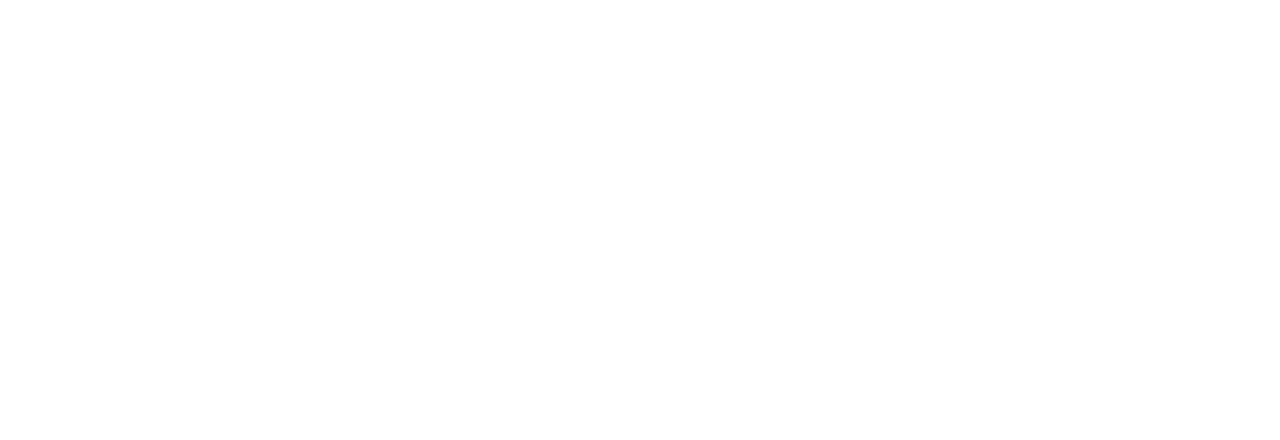
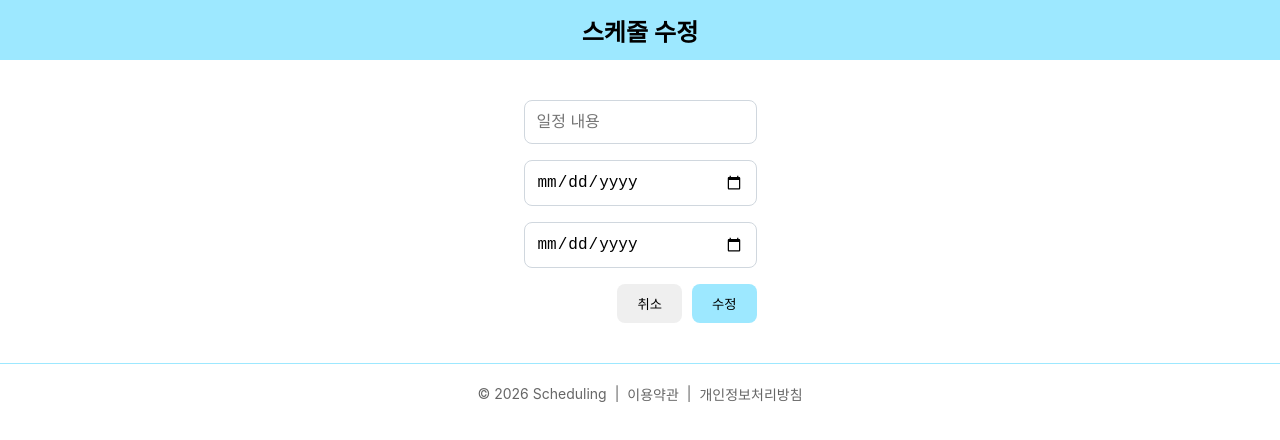
Before and after one commit to sejinzx/scheduling, a React (Create React App) app in the folder frontend/: page /schedule/edit/1 in a window 1280 px wide. Before the commit this address had no page. Shown: the top 440 px of the page. Built offline with nearby package versions, Linux system fonts and the light colour scheme; no server answers.

Commit message:
feat: add, update schedule

```diff
--- a/frontend/src/App.js
+++ b/frontend/src/App.js
@@ -3,6 +3,8 @@
 import Layout from "./layout/Layout";
 import TodoPage from "./pages/TodoPage";
 import SchedulePage from "./pages/SchedulePage";
+import ScheduleCreatePage from "./pages/ScheduleCreatePage";
+import ScheduleEditPage from "./pages/ScheduleEditPage";
 import "./App.css";
 
 function App() {
@@ -20,6 +22,8 @@
       <Route element={<Layout date={date} setDate={setDate} />}>
         <Route path="/" element={<TodoPage />} />
         <Route path="/schedule" element={<SchedulePage />} />
+        <Route path="/schedule/create" element={<ScheduleCreatePage />} />
+        <Route path="/schedule/edit/:id" element={<ScheduleEditPage />} />
       </Route>
     </Routes>
   );
--- a/frontend/src/components/Header/Header.js
+++ b/frontend/src/components/Header/Header.js
@@ -6,14 +6,26 @@
   const location = useLocation();
 
   const isSchedule = location.pathname === "/schedule";
+  const isCreate = location.pathname === "/schedule/create";
+  const isEdit = location.pathname.startsWith("/schedule/edit");
 
   return (
     <div className="header">
-      <div className="now_view">{isSchedule ? "캘린더" : "투두리스트"}</div>
+      <div className="now_view">
+        {isCreate
+          ? "스케줄 생성"
+          : isEdit
+            ? "스케줄 수정"
+            : isSchedule
+              ? "캘린더"
+              : "투두리스트"}
+      </div>
 
-      <Link to={isSchedule ? "/" : "/schedule"} className="menu">
-        {isSchedule ? "투두리스트" : "캘린더"}
-      </Link>
+      {!isCreate && !isEdit && (
+        <Link to={isSchedule ? "/" : "/schedule"} className="menu">
+          {isSchedule ? "투두리스트" : "캘린더"}
+        </Link>
+      )}
     </div>
   );
 };
--- a/frontend/src/components/Schedule/Schedule.js
+++ b/frontend/src/components/Schedule/Schedule.js
@@ -3,14 +3,15 @@
 import Calendar from "react-calendar";
 import "react-calendar/dist/Calendar.css";
 import "./Schedule.css";
+import { useNavigate } from "react-router-dom";
 
 const Schedule = () => {
   const { date, setDate } = useOutletContext();
-
   const [currentMonth, setCurrentMonth] = useState(new Date());
   const [monthSchedules, setMonthSchedules] = useState([]);
   const [schedules, setSchedules] = useState([]);
   const [isOpen, setIsOpen] = useState(false);
+  const navigate = useNavigate();
 
   // 선택한 날짜 일정 조회
   useEffect(() => {
@@ -101,7 +102,6 @@
             <button className="modal-close" onClick={() => setIsOpen(false)}>
               ✕
             </button>
-
             <h3>
               {new Date(date).getDate()}{" "}
               {
@@ -111,21 +111,43 @@
               }
               요일
             </h3>
-
             {schedules.length === 0 ? (
               <div className="empty-schedule">등록된 일정이 없습니다.</div>
             ) : (
               <div className="schedule-list">
                 {schedules.map((schedule) => (
                   <div key={schedule.scheduleSeq} className="schedule-item">
-                    {schedule.scheduleContent}
+                    <span>{schedule.scheduleContent}</span>
+
+                    <div
+                      className="schedule-edit-page"
+                      onClick={() =>
+                        navigate(`/schedule/edit/${schedule.scheduleSeq}`)
+                      }
+                    >
+                      수정
+                    </div>
                   </div>
                 ))}
               </div>
             )}
+
+            <button
+              className="create-btn"
+              onClick={() => navigate("/schedule/create", { state: { date } })}
+            >
+              +
+            </button>
           </div>
         </div>
       )}
+
+      <button
+        className="create-btn"
+        onClick={() => navigate("/schedule/create")}
+      >
+        +
+      </button>
     </div>
   );
 };
--- /dev/null
+++ b/frontend/src/components/Schedule/ScheduleCreate.css
@@ -0,0 +1,33 @@
+.schedule-create {
+  max-width: 600px;
+  margin: 40px auto;
+
+  display: flex;
+  flex-direction: column;
+  gap: 16px;
+}
+
+.schedule-create input {
+  padding: 12px;
+  border: 1px solid #d0d7de;
+  border-radius: 8px;
+  font-size: 16px;
+}
+
+.button-group {
+  display: flex;
+  justify-content: flex-end;
+  gap: 10px;
+}
+
+.button-group button {
+  border: none;
+  border-radius: 8px;
+
+  padding: 10px 20px;
+  cursor: pointer;
+}
+
+.button-group button:last-child {
+  background: #9de8ff;
+}
--- /dev/null
+++ b/frontend/src/components/Schedule/ScheduleCreate.js
@@ -0,0 +1,96 @@
+import { useState, useEffect } from "react";
+import { useNavigate, useLocation } from "react-router-dom";
+import "./ScheduleCreate.css";
+
+const ScheduleCreate = () => {
+  const navigate = useNavigate();
+  const location = useLocation();
+
+  const [type, setType] = useState("schedule");
+  const [scheduleContent, setScheduleContent] = useState("");
+  const [scheduleDate, setScheduleDate] = useState("");
+  const [scheduleEndDate, setScheduleEndDate] = useState("");
+
+  useEffect(() => {
+    if (location.state?.date) {
+      setScheduleDate(location.state.date);
+      setScheduleEndDate(location.state.date);
+    }
+  }, [location.state]);
+
+  const createSchedule = () => {
+    fetch("/api/schedule/new", {
+      method: "POST",
+      headers: {
+        "Content-Type": "application/json",
+      },
+      body: JSON.stringify({
+        scheduleContent,
+        scheduleDate,
+        scheduleEndDate,
+      }),
+    })
+      .then((res) => {
+        if (!res.ok) throw new Error("생성 실패");
+        return res.json();
+      })
+      .then(() => {
+        navigate("/schedule");
+      })
+      .catch(console.error);
+  };
+
+  return (
+    <div className="schedule-create">
+      <input
+        type="text"
+        placeholder="일정 내용"
+        value={scheduleContent}
+        onChange={(e) => setScheduleContent(e.target.value)}
+      />
+
+      <div>
+        <label>
+          <input
+            type="radio"
+            value="schedule"
+            checked={type === "schedule"}
+            onChange={(e) => setType(e.target.value)}
+          />
+          일정
+        </label>
+
+        <label>
+          <input
+            type="radio"
+            value="period"
+            checked={type === "period"}
+            onChange={(e) => setType(e.target.value)}
+          />
+          기간
+        </label>
+      </div>
+
+      {type === "schedule" ? (
+        <input
+          type="date"
+          value={scheduleDate}
+          onChange={(e) => setScheduleDate(e.target.value)}
+        />
+      ) : (
+        <input
+          type="date"
+          value={scheduleEndDate}
+          onChange={(e) => setScheduleEndDate(e.target.value)}
+        />
+      )}
+
+      <div className="button-group">
+        <button onClick={() => navigate("/schedule")}>취소</button>
+        <button onClick={createSchedule}>생성</button>
+      </div>
+    </div>
+  );
+};
+
+export default ScheduleCreate;
--- /dev/null
+++ b/frontend/src/components/Schedule/ScheduleEdit.css
@@ -0,0 +1,33 @@
+.schedule-edit {
+  max-width: 600px;
+  margin: 40px auto;
+
+  display: flex;
+  flex-direction: column;
+  gap: 16px;
+}
+
+.schedule-edit input {
+  padding: 12px;
+  border: 1px solid #d0d7de;
+  border-radius: 8px;
+  font-size: 16px;
+}
+
+.button-group {
+  display: flex;
+  justify-content: flex-end;
+  gap: 10px;
+}
+
+.button-group button {
+  border: none;
+  border-radius: 8px;
+
+  padding: 10px 20px;
+  cursor: pointer;
+}
+
+.button-group button:last-child {
+  background: #9de8ff;
+}
--- /dev/null
+++ b/frontend/src/components/Schedule/ScheduleEdit.js
@@ -0,0 +1,76 @@
+import { useEffect, useState } from "react";
+import { useNavigate, useParams } from "react-router-dom";
+
+import "./ScheduleEdit.css";
+
+const ScheduleEdit = () => {
+  const navigate = useNavigate();
+
+  const [scheduleContent, setScheduleContent] = useState("");
+  const [scheduleDate, setScheduleDate] = useState("");
+  const [scheduleEndDate, setScheduleEndDate] = useState("");
+  const { id } = useParams();
+
+  useEffect(() => {
+    fetch(`/api/schedule/${id}`)
+      .then((res) => res.json())
+      .then((data) => {
+        setScheduleContent(data.scheduleContent || "");
+        setScheduleDate(data.scheduleDate || "");
+        setScheduleEndDate(data.scheduleEndDate || "");
+      })
+      .catch(console.error);
+  }, [id]);
+
+  const editSchedule = (id) => {
+    fetch(`/api/schedule/update/${id}`, {
+      method: "PUT",
+      headers: {
+        "Content-Type": "application/json",
+      },
+      body: JSON.stringify({
+        scheduleContent,
+        scheduleDate,
+        scheduleEndDate,
+      }),
+    })
+      .then((res) => {
+        if (!res.ok) throw new Error("수정 실패");
+        return res.json();
+      })
+      .then(() => {
+        navigate("/schedule");
+      })
+      .catch(console.error);
+  };
+
+  return (
+    <div className="schedule-edit">
+      <input
+        type="text"
+        placeholder="일정 내용"
+        value={scheduleContent}
+        onChange={(e) => setScheduleContent(e.target.value)}
+      />
+
+      <input
+        type="date"
+        value={scheduleDate}
+        onChange={(e) => setScheduleDate(e.target.value)}
+      />
+
+      <input
+        type="date"
+        value={scheduleEndDate}
+        onChange={(e) => setScheduleEndDate(e.target.value)}
+      />
+
+      <div className="button-group">
+        <button onClick={() => navigate("/schedule")}>취소</button>
+        <button onClick={() => editSchedule(id)}>수정</button>
+      </div>
+    </div>
+  );
+};
+
+export default ScheduleEdit;
--- /dev/null
+++ b/frontend/src/pages/ScheduleCreatePage.js
@@ -0,0 +1,7 @@
+import ScheduleCreate from "../components/Schedule/ScheduleCreate";
+
+const ScheduleCreatePage = () => {
+  return <ScheduleCreate />;
+};
+
+export default ScheduleCreatePage;
--- /dev/null
+++ b/frontend/src/pages/ScheduleEditPage.js
@@ -0,0 +1,7 @@
+import ScheduleEdit from "../components/Schedule/ScheduleEdit";
+
+const ScheduleEditPage = () => {
+  return <ScheduleEdit />;
+};
+
+export default ScheduleEditPage;
```
Also changed, not shown: frontend/src/components/Schedule/Schedule.css (+160 -57 lines).
